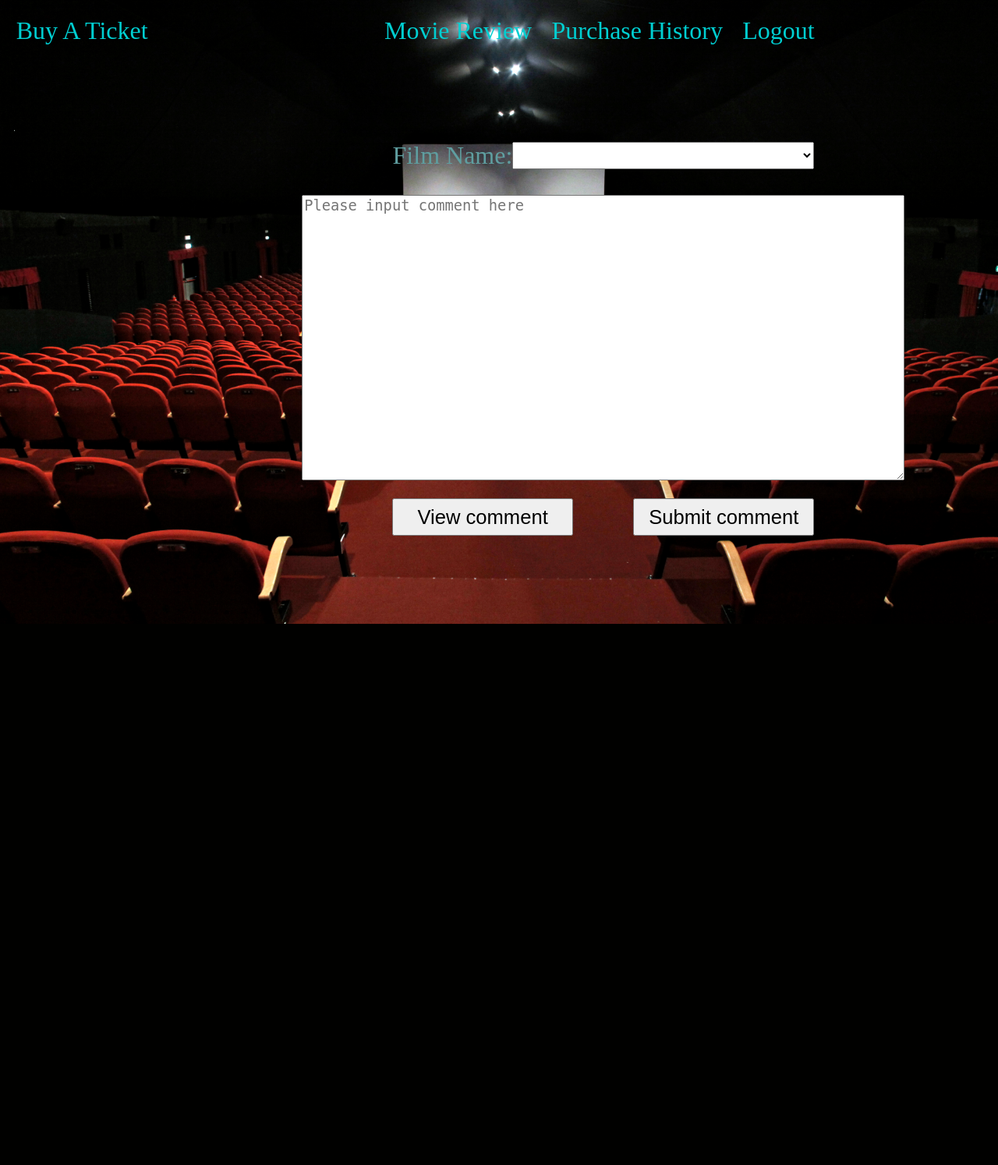
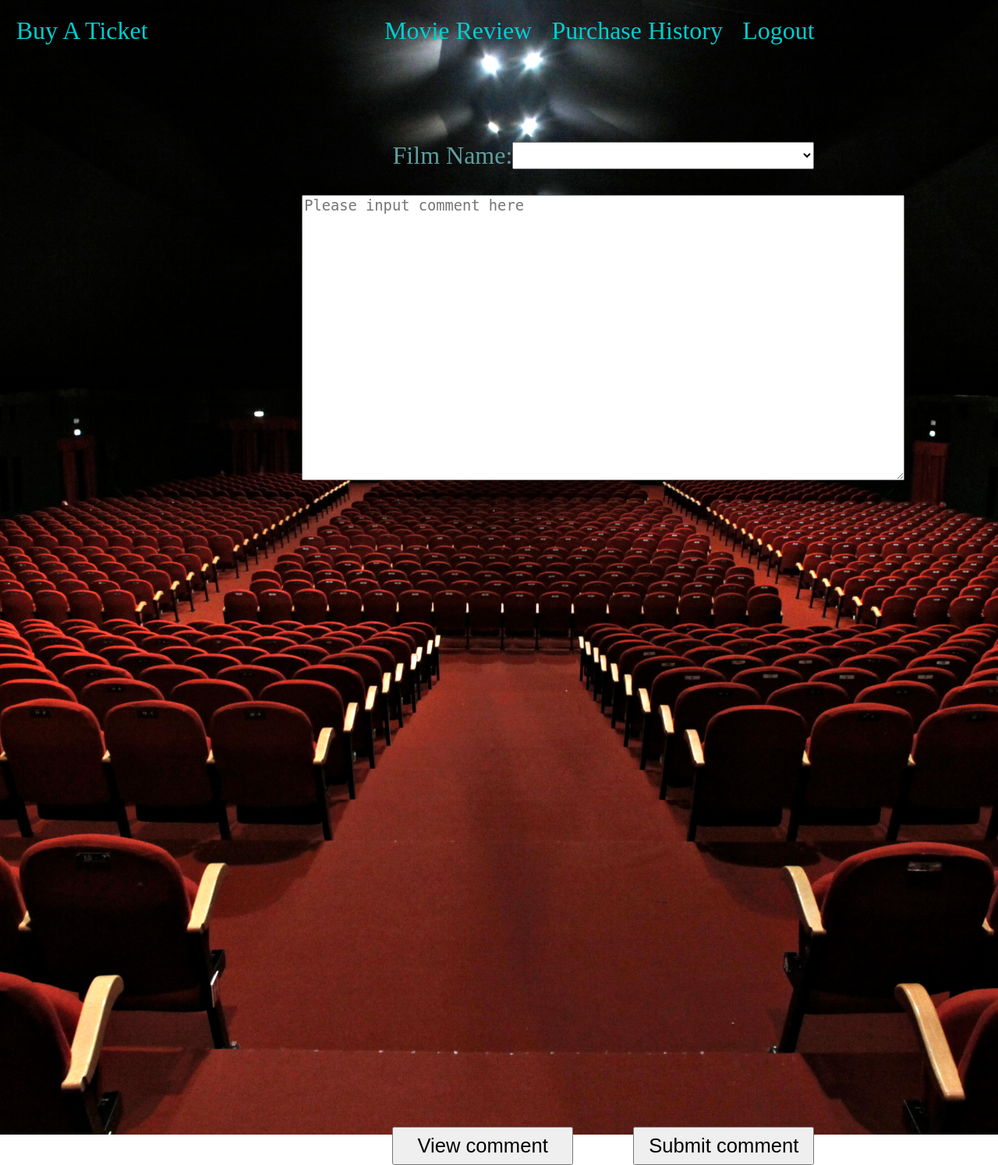
Before and after one commit to 1160300203/project1, a PHP site: page /comment.php in a window 1280 px wide. Shown: the whole page at 78% size. Before the commit the page ends 800 px from the top, so only its background shows below. Run offline with PHP 8.4, Linux system fonts and the light colour scheme; the visitor is signed in with stand-in values (Sample User, id 1); data that the repository does not hold is empty.

Commit message:
fix bugs

```diff
--- a/comment_style.css
+++ b/comment_style.css
@@ -57,6 +57,12 @@
 }
 
 
+div{
+    display:inline-block;
+    height:110%;
+}
+
+
 @media screen and (min-width: 1800px) {
 
     a[href='buywelcome.php']{
```
